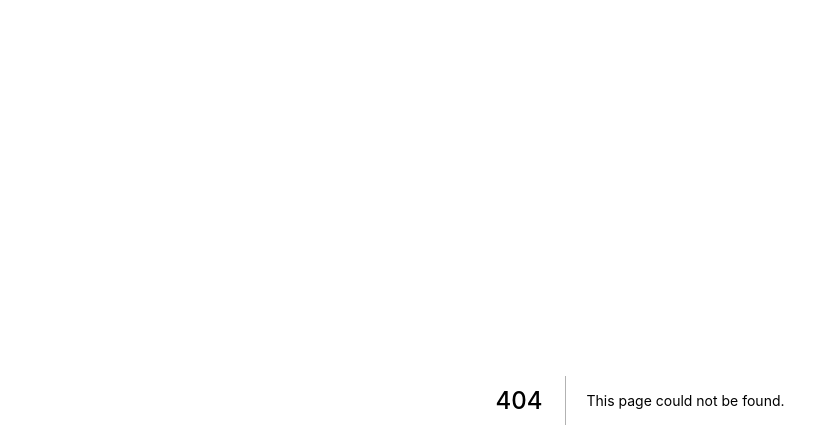
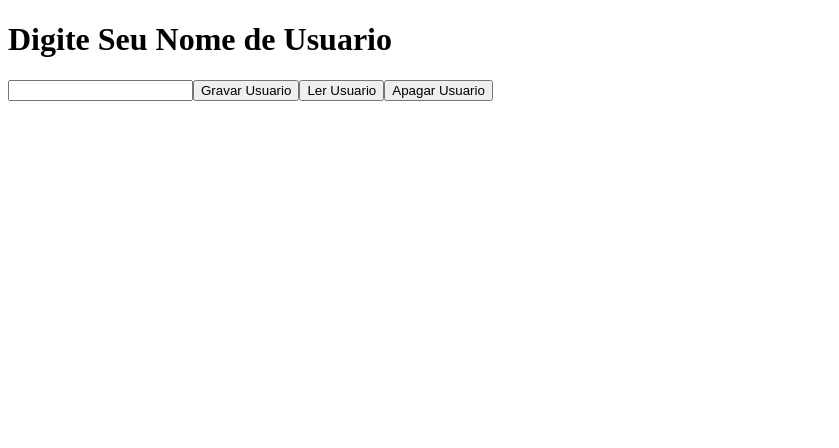
Before and after one commit to ricardosousabr/workout-usestates, a Next.js app: page /localStorage in a window 1280 px wide. Before the commit this address had no page. Shown: the top 448 px of the page, without its empty margins (0-839 px from the left). Built offline with nearby package versions, Linux system fonts and the light colour scheme.

Commit message:
feat: add function to create users with localStorage

```diff
--- /dev/null
+++ b/pages/localStorage.js
@@ -0,0 +1,29 @@
+import React, { useState } from "react";
+
+function LocalStorage() {
+  const [user, setUser] = useState("")
+
+  function store(key, value) {
+    localStorage.setItem(key, value)
+  }
+
+  function readKey(key) {
+    alert(localStorage.getItem(key))
+  }
+
+  function removeKey(key) {
+    localStorage.removeItem(key)
+  }
+
+  return (
+    <div>
+      <h1>Digite Seu Nome de Usuario</h1>
+      <input type="text" value={user} onChange={(event) => setUser(event.target.value)} />
+      <button onClick={() => store("ls_user", user)}>Gravar Usuario</button>
+      <button onClick={() => readKey("ls_user")}>Ler Usuario</button>
+      <button onClick={() => removeKey("ls_user")}>Apagar Usuario</button>
+    </div>
+  )
+}
+
+export default LocalStorage;
```
